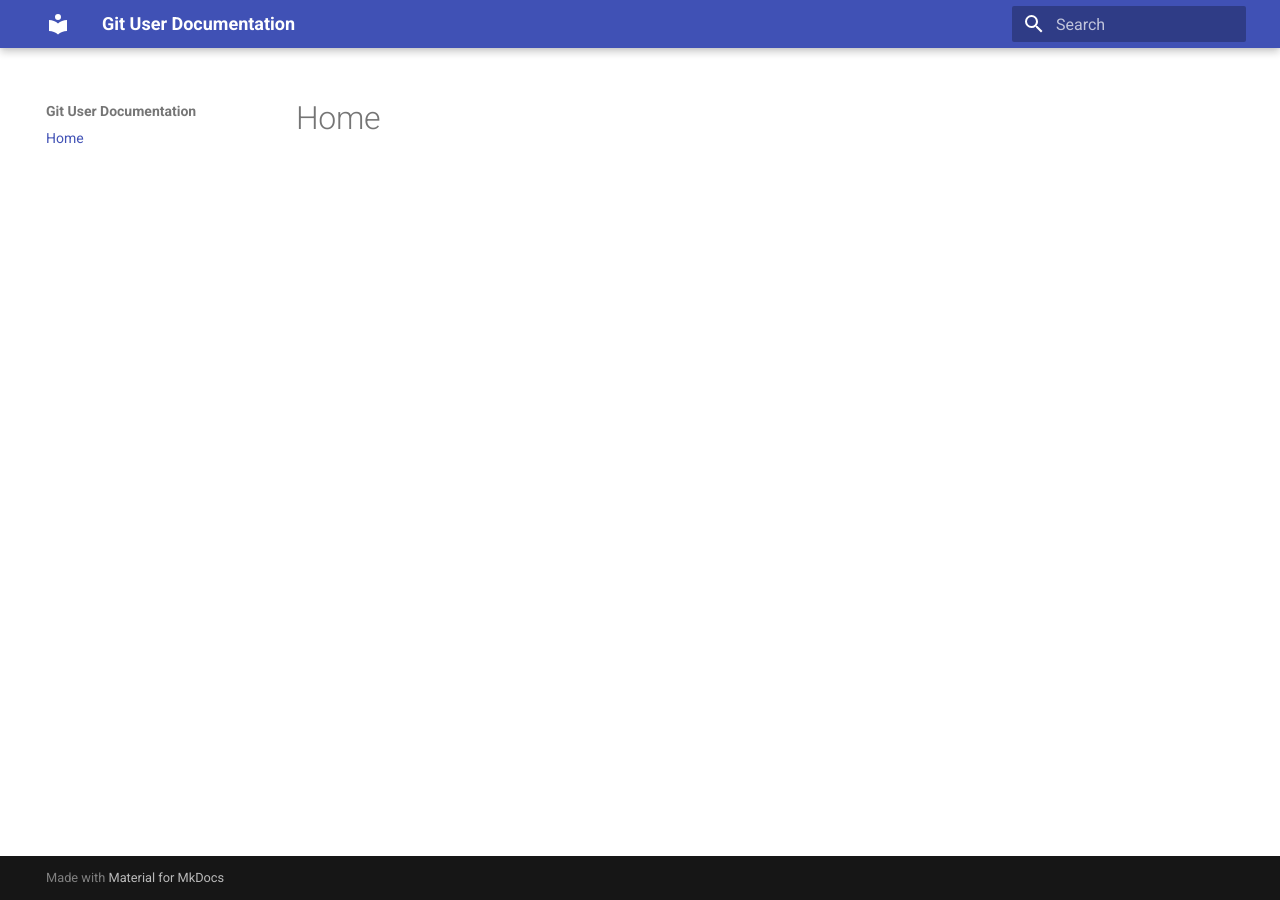
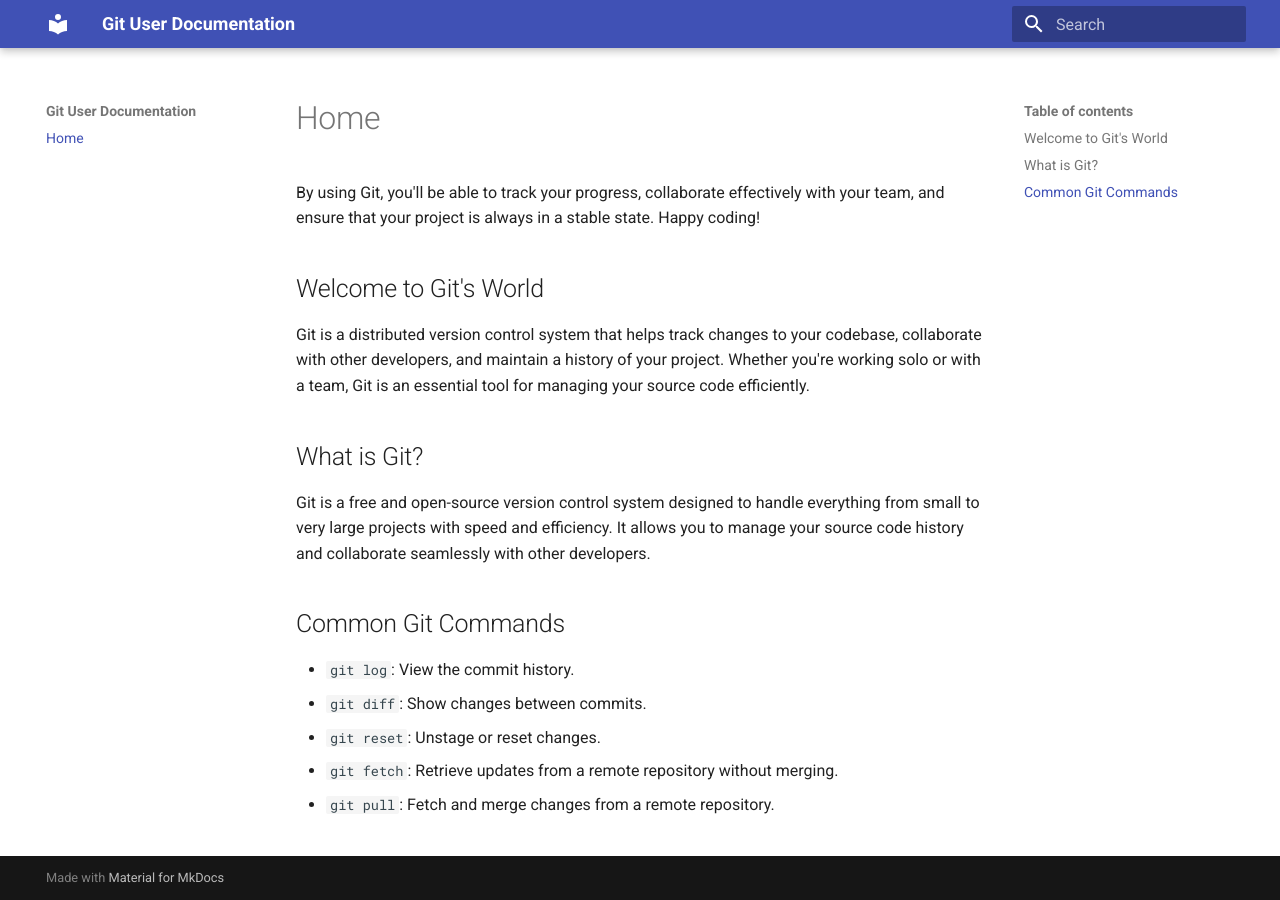
Before and after one commit to BCIT-203/COMM-2216-User-Documentation-Assignment, an MkDocs documentation site: the page built from docs/index.md, in a window 1280 px wide. Built offline with MkDocs 1.6.1 and Material for MkDocs 9.7.7, drawn with Linux system fonts in a browser that asks for light colours.

Commit message:
Update index

```diff
--- a/docs/index.md
+++ b/docs/index.md
@@ -1 +1,19 @@
 # Home
+
+By using Git, you'll be able to track your progress, collaborate effectively with your team, and ensure that your project is always in a stable state. Happy coding!
+
+## Welcome to Git's World
+
+Git is a distributed version control system that helps track changes to your codebase, collaborate with other developers, and maintain a history of your project. Whether you're working solo or with a team, Git is an essential tool for managing your source code efficiently.
+
+## What is Git?
+
+Git is a free and open-source version control system designed to handle everything from small to very large projects with speed and efficiency. It allows you to manage your source code history and collaborate seamlessly with other developers.
+
+## Common Git Commands
+
+- `git log`: View the commit history.
+- `git diff`: Show changes between commits.
+- `git reset`: Unstage or reset changes.
+- `git fetch`: Retrieve updates from a remote repository without merging.
+- `git pull`: Fetch and merge changes from a remote repository.
```
